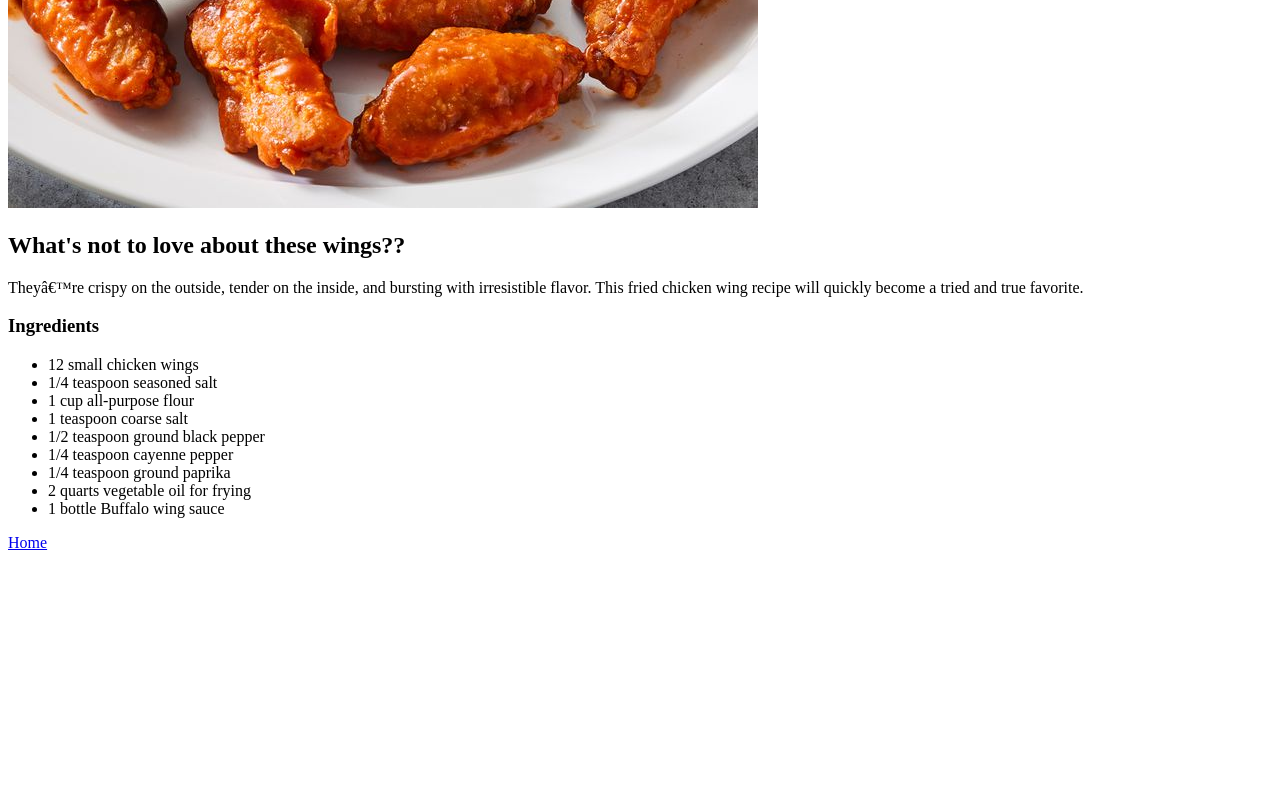
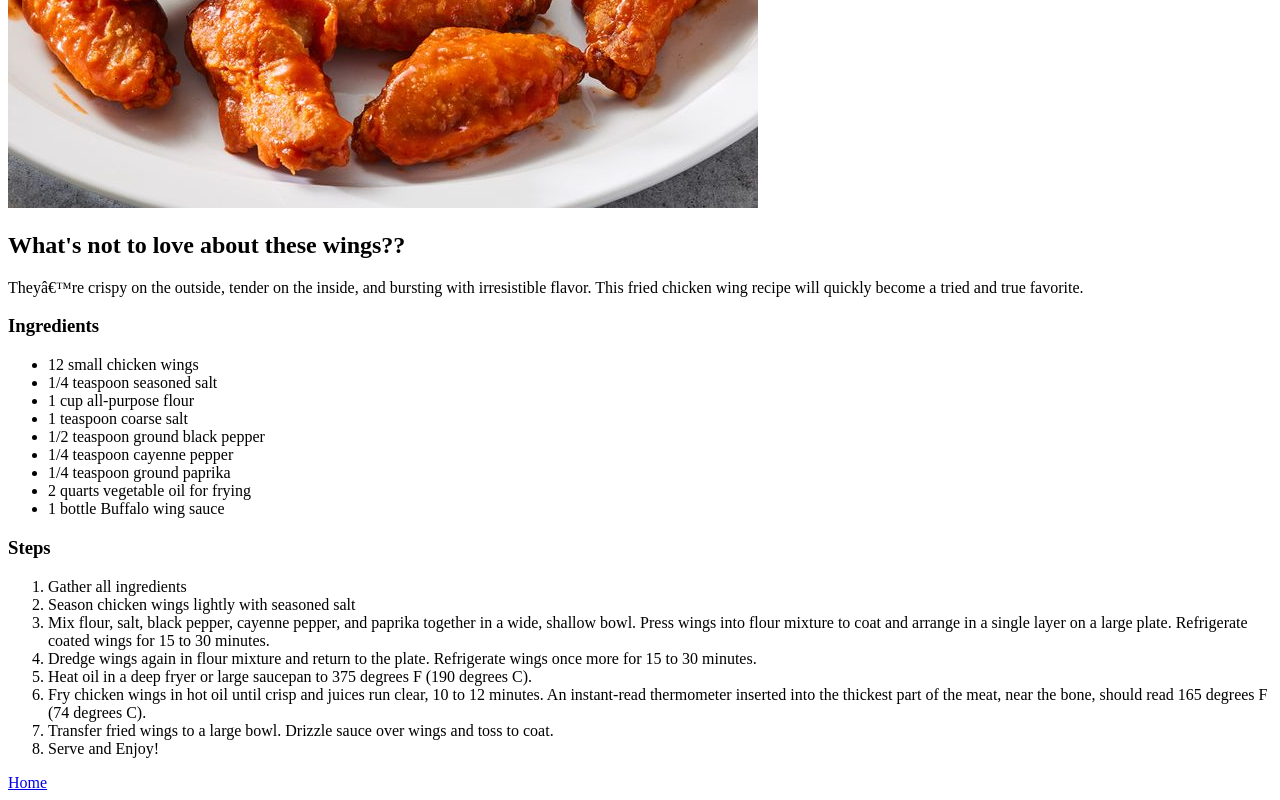
Before and after one commit to achohan1/odin-recipes, a plain HTML site: page recipes/chickenwings.html in a window 1280 px wide. Shown: the part 435-1235 px from the top of the page. Before the commit the page ends 995 px from the top, so only its background shows below. Drawn offline with Linux system fonts and the light colour scheme.

Commit message:
Add steps to chickenwings.html
Add ordered list to list recipe steps in chickenwings.html

```diff
--- a/recipes/chickenwings.html
+++ b/recipes/chickenwings.html
@@ -24,6 +24,22 @@
         <li>2 quarts vegetable oil for frying</li>
         <li>1 bottle Buffalo wing sauce</li>
     </ul>
+    <h3>Steps</h3>
+    <ol>
+        <li>Gather all ingredients</li>
+        <li>Season chicken wings lightly with seasoned salt</li>
+        <li>Mix flour, salt, black pepper, cayenne pepper, and paprika together in a wide, shallow bowl. Press wings
+            into flour mixture to coat and arrange in a single layer on a large plate. Refrigerate coated wings for 15
+            to 30 minutes.</li>
+        <li>Dredge wings again in flour mixture and return to the plate. Refrigerate wings once more for 15 to 30
+            minutes.</li>
+        <li>Heat oil in a deep fryer or large saucepan to 375 degrees F (190 degrees C).</li>
+        <li>Fry chicken wings in hot oil until crisp and juices run clear, 10 to 12 minutes. An instant-read
+            thermometer inserted into the thickest part of the meat, near the bone, should read 165 degrees F (74
+            degrees C).</li>
+        <li>Transfer fried wings to a large bowl. Drizzle sauce over wings and toss to coat.</li>
+        <li>Serve and Enjoy!</li>
+    </ol>
     <a href="../index.html">Home</a>
 </body>
 
```
